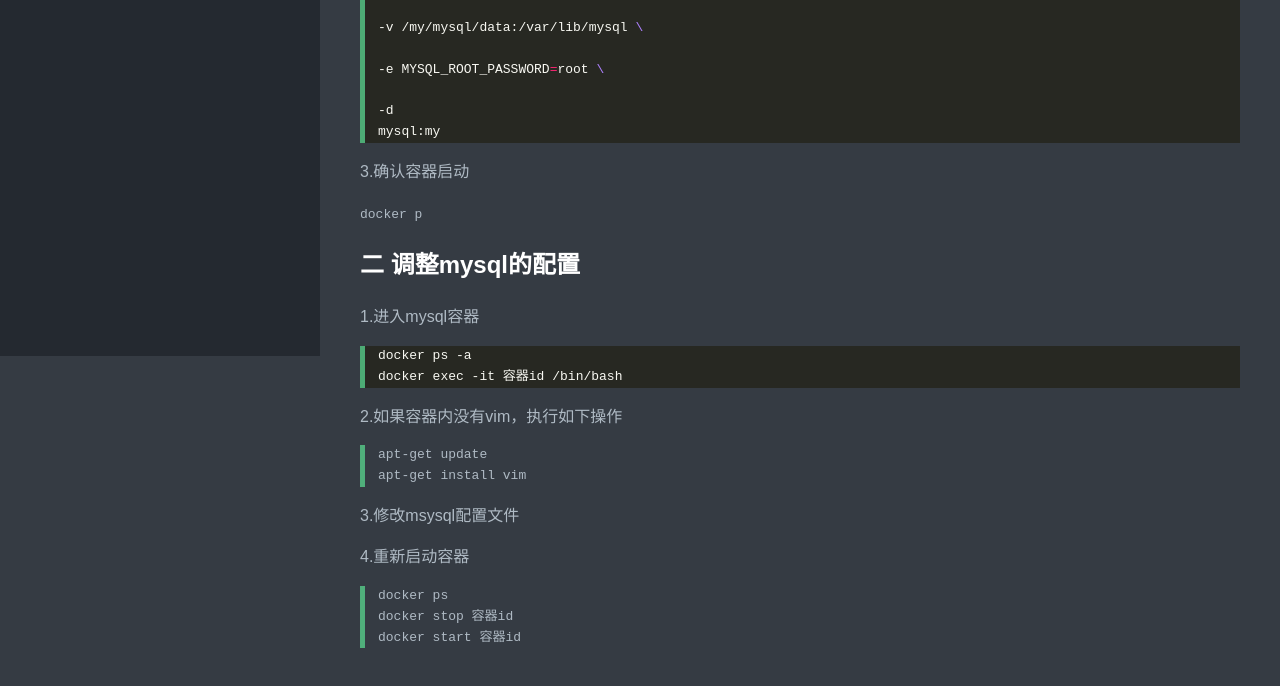
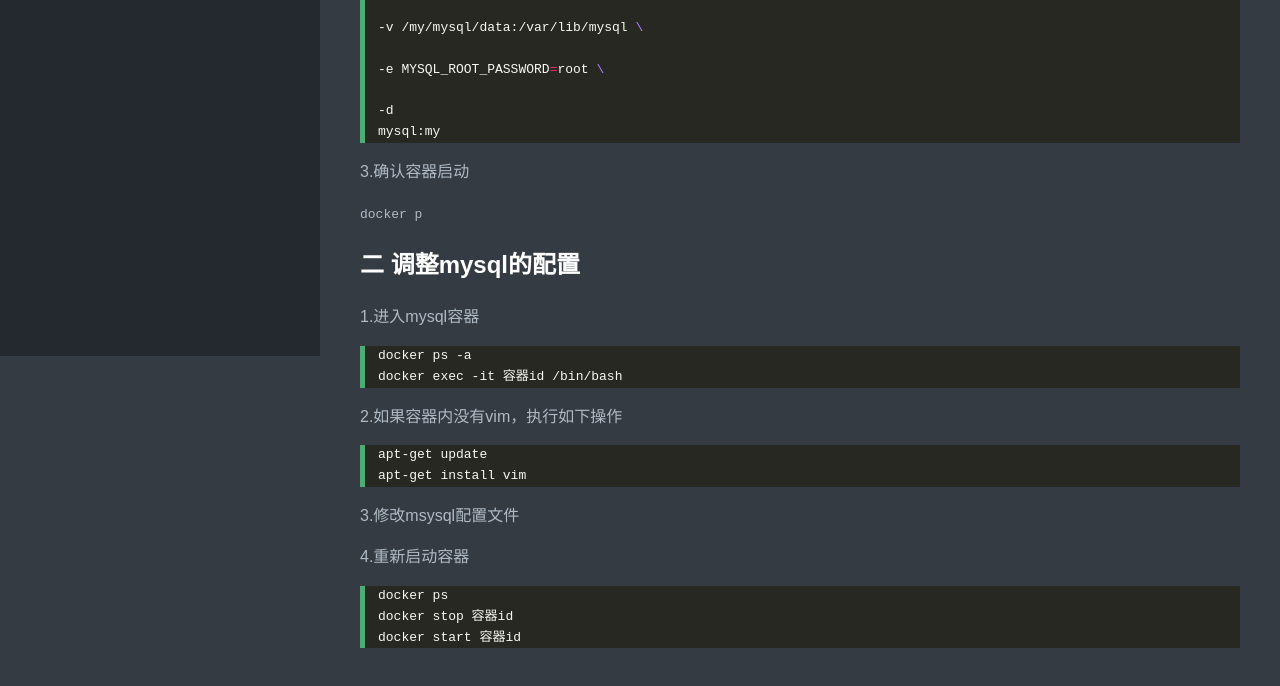
Before and after one commit to jetHome/jetHome.github.io, a plain HTML site: page post/docker安装mysql/index.html in a window 1280 px wide. Shown: the part 444-1130 px from the top of the page. Drawn offline with Linux system fonts and the light colour scheme.

Commit message:
博客修改

```diff
--- a/post/docker安装mysql/index.html
+++ b/post/docker安装mysql/index.html
@@ -122,14 +122,14 @@ mysql:my
 <div class="highlight"><pre style="color:#f8f8f2;background-color:#272822;-moz-tab-size:4;-o-tab-size:4;tab-size:4"><code class="language-shell" data-lang="shell">docker ps -a
 docker exec -it 容器id /bin/bash
 </code></pre></div><p>2.如果容器内没有vim，执行如下操作</p>
-<pre><code>apt-get update
+<div class="highlight"><pre style="color:#f8f8f2;background-color:#272822;-moz-tab-size:4;-o-tab-size:4;tab-size:4"><code class="language-shell" data-lang="shell">apt-get update
 apt-get install vim
-</code></pre><p>3.修改msysql配置文件</p>
+</code></pre></div><p>3.修改msysql配置文件</p>
 <p>4.重新启动容器</p>
-<pre><code>docker ps
+<div class="highlight"><pre style="color:#f8f8f2;background-color:#272822;-moz-tab-size:4;-o-tab-size:4;tab-size:4"><code class="language-shell" data-lang="shell">docker ps
 docker stop 容器id
 docker start 容器id
-</code></pre>
+</code></pre></div>
     </div>
     <div class="post-footer">
 
```
